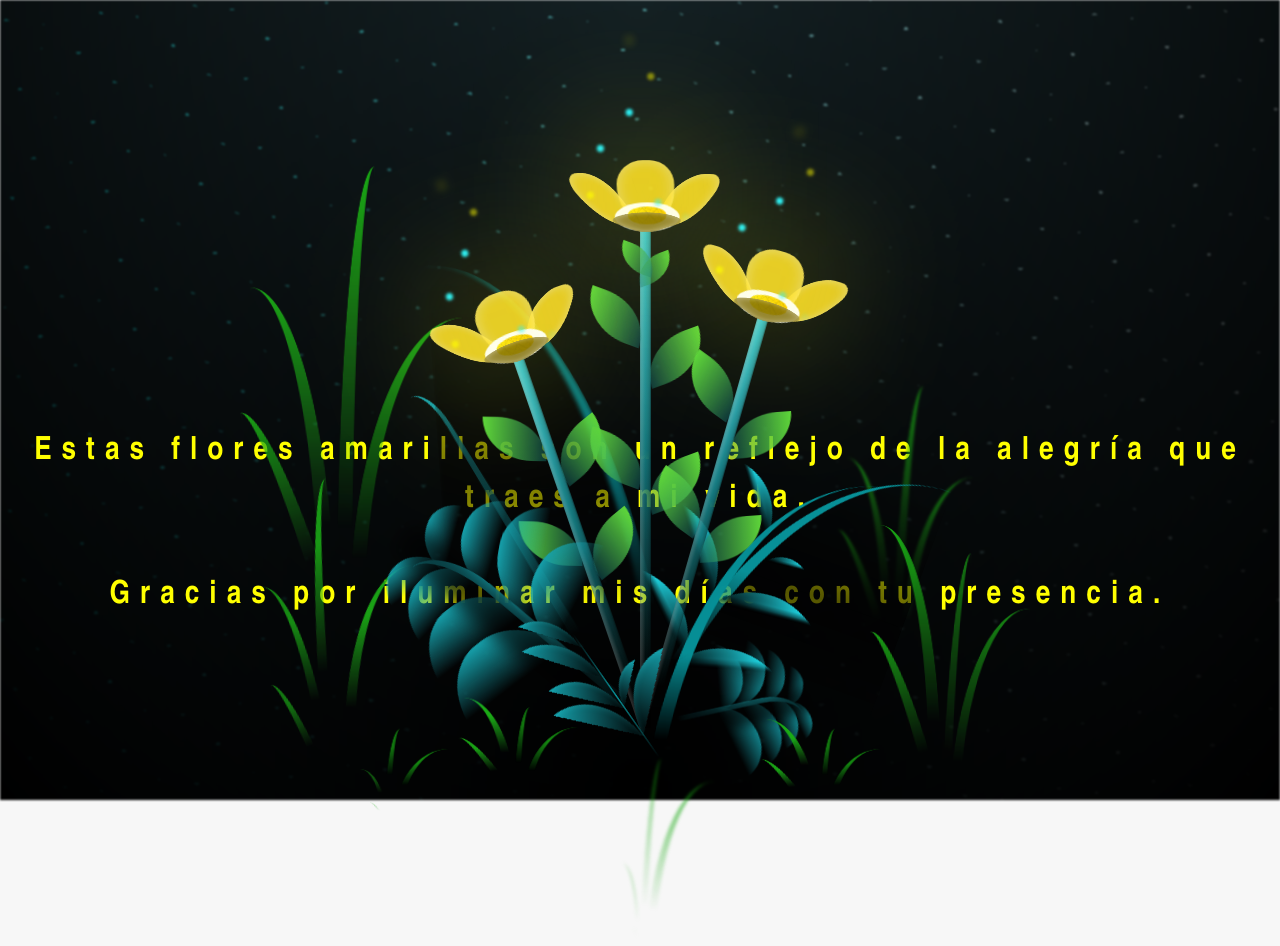
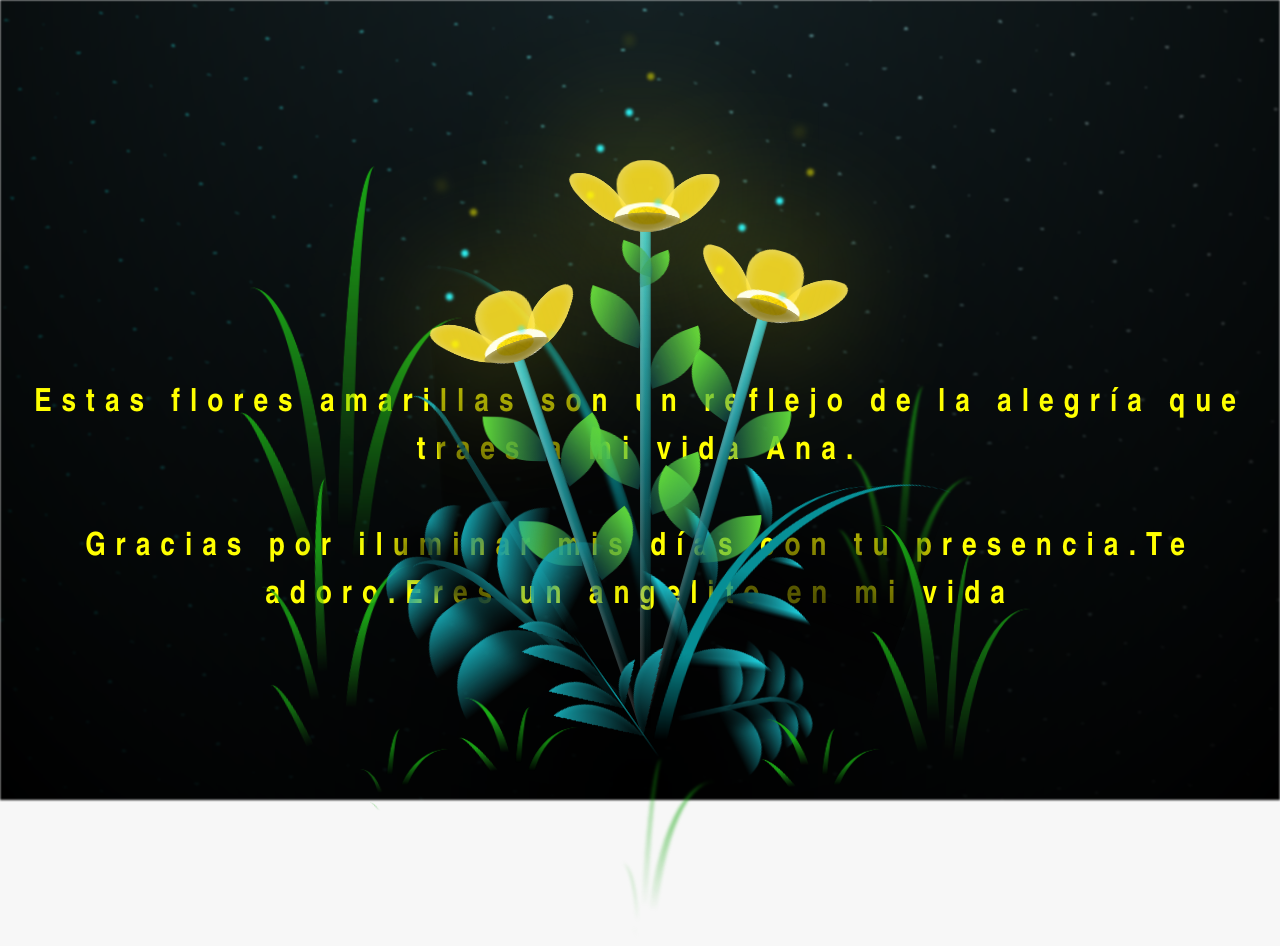
Before and after one commit to Kekoo07/AnaR.github.io, a plain HTML site: page flower.html in a window 1280 px wide. Drawn offline with Linux system fonts and the light colour scheme.

Commit message:
Update flower.html

```diff
--- a/flower.html
+++ b/flower.html
@@ -13,8 +13,8 @@
     <div id="lyrics">
 
     </div>
-    <h1 class="titulo">Estas flores amarillas son un reflejo de la alegría que traes a mi vida. <br> <br>
-      Gracias por iluminar mis días con tu presencia.</h1>
+    <h1 class="titulo">Estas flores amarillas son un reflejo de la alegría que traes a mi vida Ana. <br> <br>
+      Gracias por iluminar mis días con tu presencia.Te adoro.Eres un angelito en mi vida</h1>
 
     <div class="night"></div>
     <div class="flowers">
@@ -329,4 +329,5 @@
     <script src="anim.js"></script>
     <script src="main.js"></script>
   </body>
+
 </html>
```
